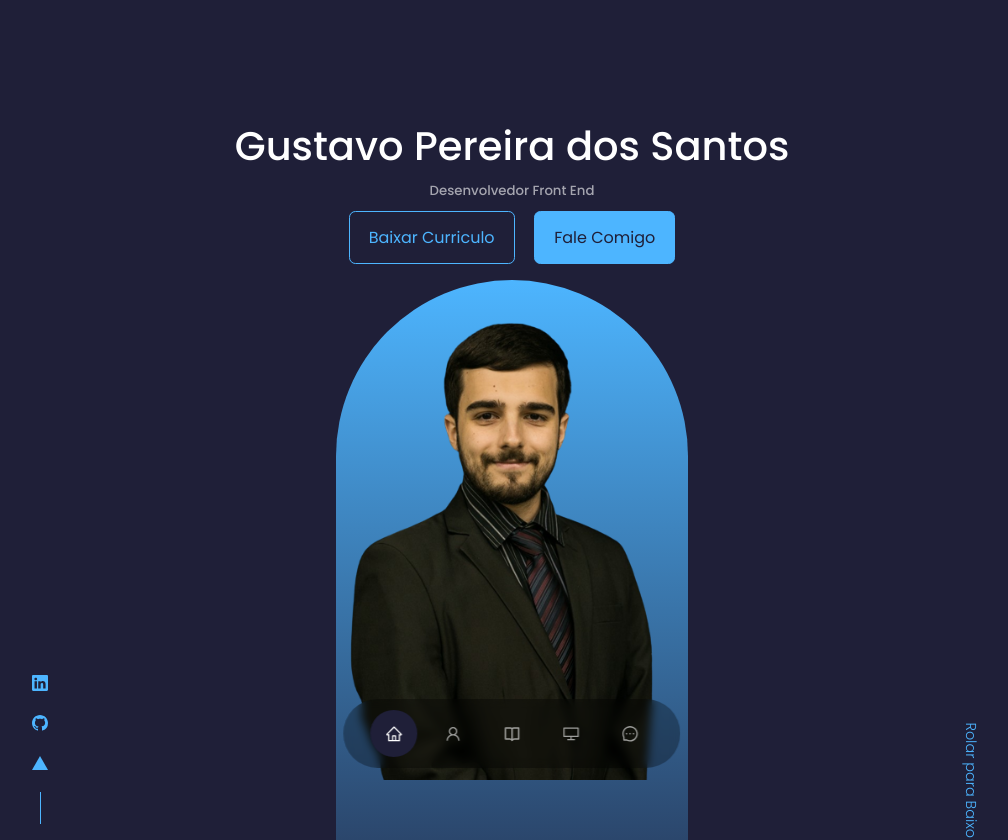
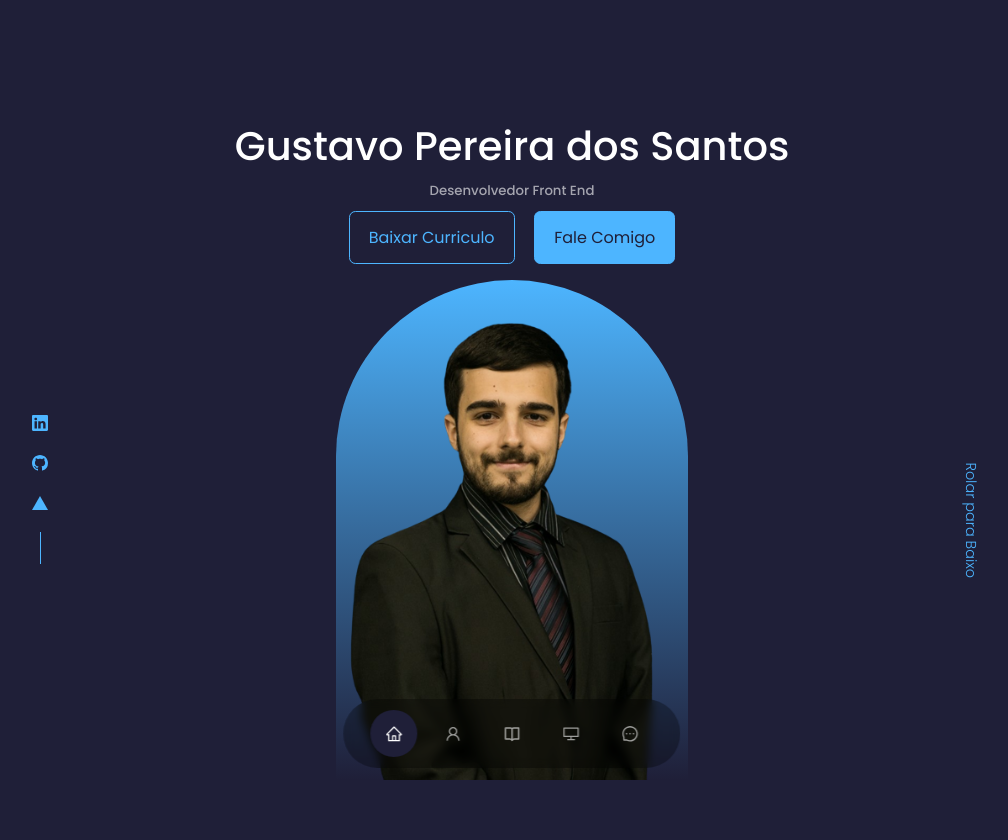
Before and after one commit to GPS33/portifolio, a React (Create React App) app: page / in a window 1280 px wide. Shown: the top 840 px of the page, without its empty margins (128-1136 px from the left). Built offline with nearby package versions, Linux system fonts and the light colour scheme.

Commit message:
Final-commitV2

```diff
--- a/src/components/header/header.css
+++ b/src/components/header/header.css
@@ -2,13 +2,14 @@ header{
     height: 110vh;
     padding-top: 7rem;
     overflow: hidden;
+    ;
 }
 
 .header__container{
     text-align: center;
     height: 100%;
     position: relative;
-
+    max-height: 500px
 }
 
 /* ============ CTA ============*/
@@ -81,7 +82,7 @@ header{
 
 /* ================ MEDIA QUERY (MEDIUM DEVICES) ================ */
 
-@media screen and (max-width: 1023px) {
+@media screen and (max-width: 1024px) {
     header{
         height: 123vh;
     }
```
